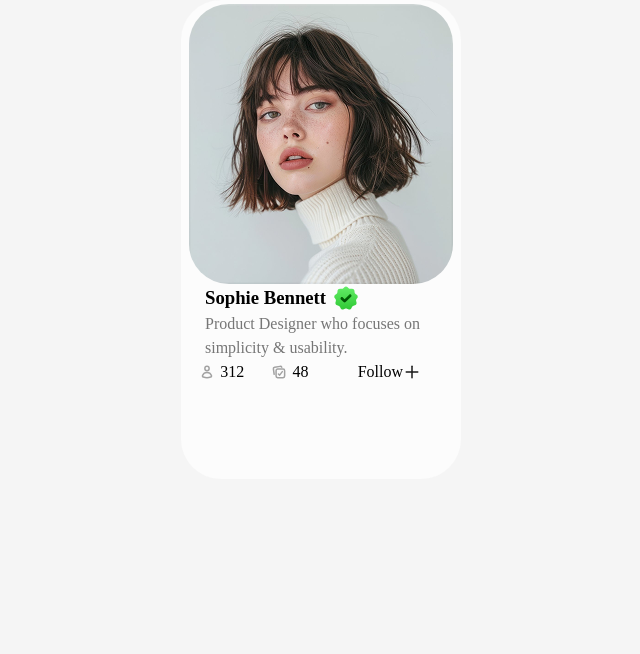
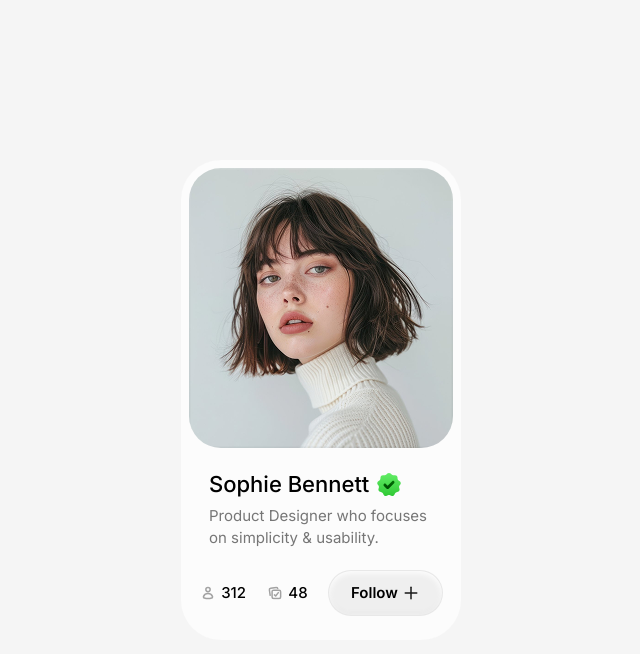
Before and after one commit to yakovlavrinov/Vue3-showcase, a Vue app: page / in a window 1280 px wide. Shown: the top 654 px of the page, without its empty margins (319-959 px from the left). Built offline with nearby package versions, Linux system fonts and the light colour scheme.

Commit message:
improve style and add Layout

```diff
--- a/src/App.vue
+++ b/src/App.vue
@@ -1,5 +1,6 @@
 <script setup lang="ts">
-import ProfileCard from './ProfileCard/ProfileCard.vue';
+
+import { ProfileCard } from './ProfileCard';
 import './reset.css'
 
 </script>
--- /dev/null
+++ b/src/ProfileCard/Layout.vue
@@ -0,0 +1,27 @@
+<script setup lang="ts">
+import ProfileCard from './ProfileCard.vue'
+
+const user = {
+  lastName: 'Sophie',
+  firstName: 'Bennett',
+  bio: 'Product Designer who focuses on simplicity & usability.',
+  followers: 312,
+  projects: 48,
+}
+</script>
+
+<template>
+  <div class="layout">
+    <ProfileCard :user="user" />
+  </div>
+</template>
+
+<style scoped lang="scss">
+.layout {
+  height: 100vh;
+  display: flex;
+  justify-content: center;
+  align-items: center;
+  background-color: #f5f5f5;
+}
+</style>
--- a/src/ProfileCard/ProfileCard.vue
+++ b/src/ProfileCard/ProfileCard.vue
@@ -4,6 +4,7 @@ import VerificationIcon from './assets/VerificationIcon.svg'
 import FollowersIcon from './assets/FollowersIcon.svg'
 import ProjectsIcon from './assets/ProjectsIcon.svg'
 import Plus from './assets/Plus.svg'
+import { computed } from 'vue'
 
 interface User {
   lastName: string
@@ -13,105 +14,122 @@ interface User {
   projects: number
 }
 
+// ховер дизеблет
+// обработчик по желанию
+// картинга из данных
+// продумать другую стилизацию и смену по параметрам
+// добавить переключатели в лайаут
+
 // https://www.figma.com/design/BHf457pBw34fbyGDwscjIb/Profile-Card--Community-?node-id=1-23&t=DjJCAzaIhn1ZHWbz-0
 
-const user = {
-  lastName: 'Sophie',
-  firstName: 'Bennett',
-  bio: 'Product Designer who focuses on simplicity & usability.',
-  followers: 312,
-  projects: 48,
-}
+const { user } = defineProps<{ user: User }>()
+
+const fullName = computed(() => `${user.lastName} ${user.firstName}`)
 </script>
 
 <template>
-  <div class="layout">
-    <div class="user-card">
-      <div class="user-photo">
+  <div class="card">
+    <div class="photo">
       <img :src="Photo" alt="Photo" />
     </div>
-      <div class="user-info">
-        <div class="user-title">
-          <h3>{{ user.lastName + ' ' + user.firstName }}</h3>
+    <div class="info">
+      <div class="title">
+        <h3>{{ fullName }}</h3>
         <img :src="VerificationIcon" alt="VerificationIcon" />
       </div>
       <p>{{ user.bio }}</p>
     </div>
-      <div class="user-stats">
-        <div class="user-stats-followers">
-          <img :src="FollowersIcon" alt="" />
+    <div class="stats">
+      <div class="followers">
+        <img :src="FollowersIcon" alt="Followers" />
         <p>{{ user.followers }}</p>
       </div>
-        <div class="user-stats-post">
-          <img :src="ProjectsIcon" alt="" />
+      <div class="posts">
+        <img :src="ProjectsIcon" alt="Projects" />
         <p>{{ user.projects }}</p>
       </div>
       <button><span>Follow</span><img :src="Plus" alt="Plus" /></button>
     </div>
   </div>
-  </div>
 </template>
 
-<style scoped>
-.layout {
-  height: 100vh;
-  background-color: #f5f5f5;
+<style lang="scss" scoped>
+@import url('https://fonts.googleapis.com/css2?family=Inter:wght@400;500;600&display=swap');
+
+.card {
+  max-width: 280px;
+  width: 100%;
+  padding: 8px;
+  border-radius: 40px;
+  background-color: #fcfcfc;
+  font-family: 'Inter', sans-serif;
+
+  .photo {
+    img {
+      width: 264px;
+      height: 280px;
+      border-radius: 32px;
+    }
+  }
 }
 
-.user-card {
-  width: 280px;
-  height: 479px;
-  margin: 0 auto;
-  padding: 4px;
-  border-radius: 40px;
-  background-color: #fcfcfc;
+.info {
+  padding: 0px 20px;
+  margin-bottom: 20px;
+
+  p {
+    font-size: 15px;
+    color: #767676;
+    font-family: 'Inter', sans-serif;
+    font-weight: 400;
+  }
 }
 
-.user-photo {
+.title {
   display: flex;
-  justify-content: center;
-  align-items: center;
+  margin: 20px 0 4px 0;
+  gap: 8px;
+
+  h3 {
+    font-weight: 500;
+    font-size: 22px;
+    font-family: 'Inter', sans-serif;
   }
-
-.user-info {
-  padding: 0px 20px;
 }
-
-.user-info p {
-  color: #767676;
-}
-
-.user-photo img {
-  width: 264px;
-  height: 280px;
-  border-radius: 40px;
-}
-
-.user-title {
-  display: flex;
-  gap: 8px;
-}
-
-.user-stats {
+.stats {
   display: flex;
   justify-content: space-around;
-}
+  align-items: center;
+  margin-bottom: 16px;
 
-.user-stats-followers {
+  .followers,
+  .posts {
     display: flex;
     gap: 4px;
+
+    p {
+      font-family: 'Inter', sans-serif;
+      font-weight: 500;
+      font-size: 15px;
     }
-.user-stats-post {
-  display: flex;
-  gap: 4px;
+  }
 }
 
 button {
-  width: 109px;
+  padding: 11px 22px;
   border-radius: 32px;
   display: flex;
-  gap: 4;
+  gap: 4px;
   justify-content: center;
   align-items: center;
+  border: 1px solid rgba(24, 24, 24, 0.03);
+  box-shadow: inset 0 2px 6px 0 #fff, inset 0 -2px 4px 0 rgba(137, 137, 137, 0.08);
+  background-color: #efefef;
+
+  span {
+    font-family: 'Inter', sans-serif;
+    font-weight: 600;
+    font-size: 15px;
+  }
 }
 </style>
--- /dev/null
+++ b/src/ProfileCard/index.ts
@@ -0,0 +1,3 @@
+import Layout from './Layout.vue'
+
+export { Layout as ProfileCard }
```
Lines whose indentation alone changed are shown as unchanged.
